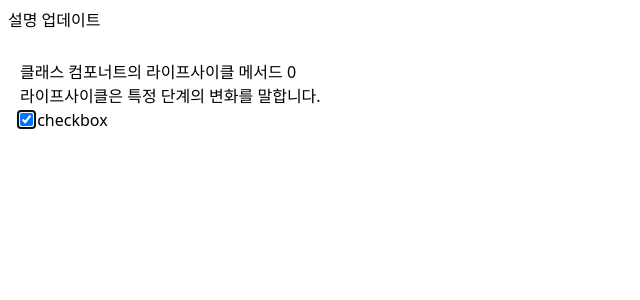
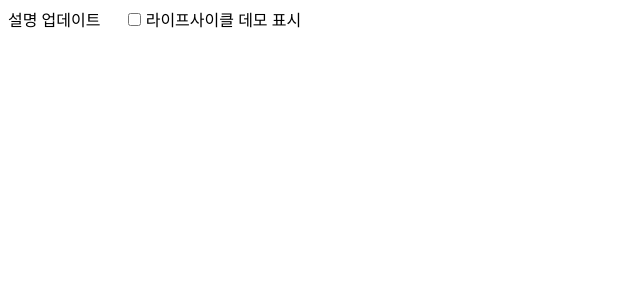
Before and after one commit to minji-kim0524/likelion-14th-react, a React (Vite) app in the folder 16-component-lifecycle/: page / in a window 1280 px wide. Shown: the top 300 px of the page, without its empty margins (0-640 px from the left). Built offline with nearby package versions, Linux system fonts and the light colour scheme; a web font is replaced by a local one.

Commit message:
learn. 클래스 컴포넌트의 라이프사이클 메서드 (언마운트 편) - React DOM Render   - - Browser DOM Commit   - componentWillUnmount   - DOM에서 제거되기 직전에 실행 (정리: Cleanup)

```diff
--- a/16-component-lifecycle/src/app.jsx
+++ b/16-component-lifecycle/src/app.jsx
@@ -9,6 +9,8 @@ export default function App() {
     '라이프사이클은 특정 단계의 변화를 말합니다.'
   )
 
+  const [isShown, setIsShown] = useState(false)
+
   return (
     <>
       <button
@@ -18,7 +20,17 @@ export default function App() {
       >
         설명 업데이트
       </button>
-      <LifeCycleDemo desc={description} />
+
+      <label className="m-5">
+        <input
+          type="checkbox"
+          checked={isShown}
+          onChange={() => setIsShown((is) => !is)}
+        />{' '}
+        라이프사이클 데모 {!isShown ? '표시' : '감춤'}
+      </label>
+
+      {isShown && <LifeCycleDemo desc={description} />}
     </>
   )
 }
--- a/16-component-lifecycle/src/components/lifecycle/class.jsx
+++ b/16-component-lifecycle/src/components/lifecycle/class.jsx
@@ -27,6 +27,7 @@ export default class LifeCycleDemo extends Component {
   // 렌더 시점에 실행되는 메서드(함수)
   // - 컴포넌트 렌더링, 리렌더링 과정에서 여러 번 실행
   render() {
+    console.log('LifeCycleDemo 렌더링')
     // console.log('render', document.querySelector('.lifecycle-demo'))
 
     return (
@@ -52,7 +53,7 @@ export default class LifeCycleDemo extends Component {
 
   // 마운트 이후 실행되는 라이프사이클 메서드(콜백 함수)
   componentDidMount() {
-    console.log('마운팅 이후')
+    console.log('마운트 됨')
 
     // 리액트 렌더링 -> 브라우저 렌더링(페인팅) -> 이후에 실행
     // 사용자와 대면한 실제 UI (상호작용)
@@ -74,6 +75,8 @@ export default class LifeCycleDemo extends Component {
   // - render
   // - componentDidUpdate
   componentDidUpdate(prevProps, prevState) {
+    console.log('업데이트 됨')
+
     // 컴포넌트 업데이트 이전 시점의 상태 또는 속성에 접근 가능
     // 컴포넌트 업데이트 이후 시점의 상태 또는 속성에 접근 가능
     // 이전 속성 및 상태와 현재 속성 및 상태 비교
@@ -84,4 +87,10 @@ export default class LifeCycleDemo extends Component {
       currentState: this.state,
     })
   }
+
+  // 언마운트 시점 ---------------------------------------------------
+
+  componentWillUnmount() {
+    console.log('언마운트 예정')
+  }
 }
```
